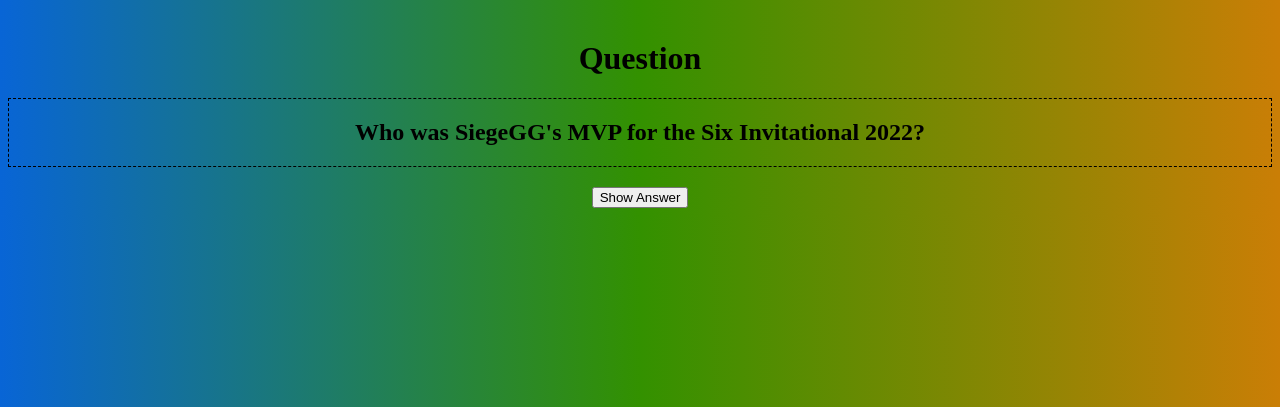
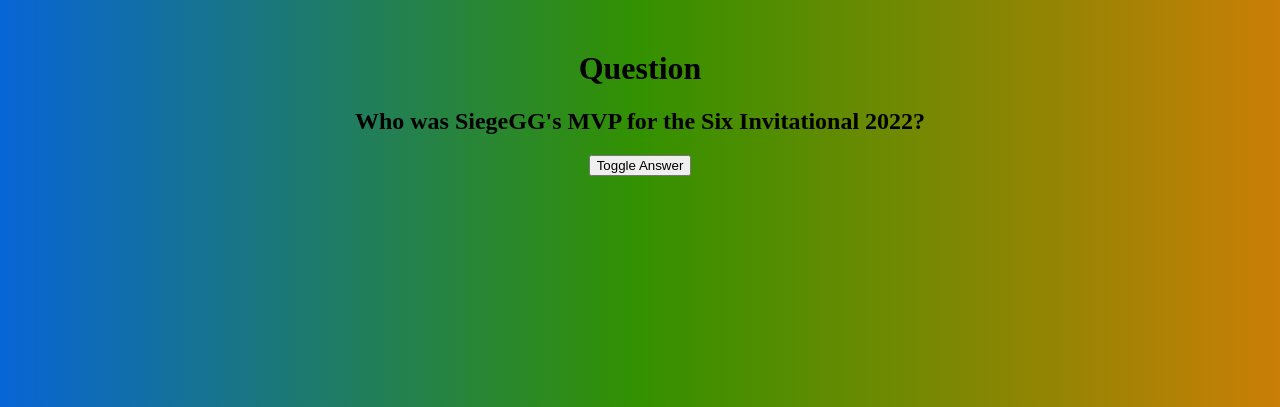
Before and after one commit to tannerjs7/siege-trivia, a Django app: page /trivia/ in a window 1280 px wide. Shown: the part 79-486 px from the top of the page. Run offline with Django 5.2, Linux system fonts and the light colour scheme; data comes from the database, SQL or seed files in the repository; both versions use the stored data as it was after the commit.

Commit message:
Change some styles, add Answer header

```diff
--- a/mysite/trivia/static/trivia/style.css
+++ b/mysite/trivia/static/trivia/style.css
@@ -2,11 +2,6 @@
     background: rgb(8,101,214);
     background: linear-gradient(90deg, rgba(8,101,214,1) 0%, rgba(51,145,0,1) 50%, rgba(202,126,6,1) 100%);
     text-align: center;
-}
-
-h2 {
-    border: 1px dashed black;
-    padding: 20px;
 }
 
 #input-question, #input-answer {
@@ -18,7 +13,7 @@
     justify-content: space-evenly;
     border: 1px solid black;
     font-size: 60px;
-    margin-bottom: 40px;
+    margin-bottom: 50px;
 }
 
 nav a {
--- a/mysite/trivia/templates/trivia/index.html
+++ b/mysite/trivia/templates/trivia/index.html
@@ -15,8 +15,9 @@
     {% block body %}
     <h1>Question</h1>
     <h2>{{ question }}</h2>
-    <button onClick="toggleText()">Show Answer</button>
+    <button onClick="toggleText()">Toggle Answer</button>
     <div id="hidden-text" style="display: none">
+        <h1>Answer</h1>
         <h2>{{ question.answer_text}}</h2>
         <form method="get" action="{% url 'trivia:index' %}">
             <button type="submit">Next Question</button>
--- a/mysite/trivia/templates/trivia/suggestions.html
+++ b/mysite/trivia/templates/trivia/suggestions.html
@@ -13,7 +13,7 @@
 </head>
 <body>
     {% block body %}
-    <h1>Make a suggestion</h1>
+    <h1>Make a Suggestion</h1>
 
     {% if error_message %}<p><strong>{{ error_message }}</strong></p>{% endif %}
 
@@ -21,7 +21,7 @@
         {% csrf_token %}
         <div id="input-question">Question: <textarea name="question" cols="99" rows="3" required></textarea></div>
         <div id="input-answer">Answer: <textarea name="answer" cols="100" rows="3" required></textarea></div>
-        <div><input type="submit" value="submit"></div>
+        <div><input type="submit" value="Submit"></div>
     </form>
 
     <h1>Current Suggestions</h1>
```
Also changed, not shown: mysite/db.sqlite3.
